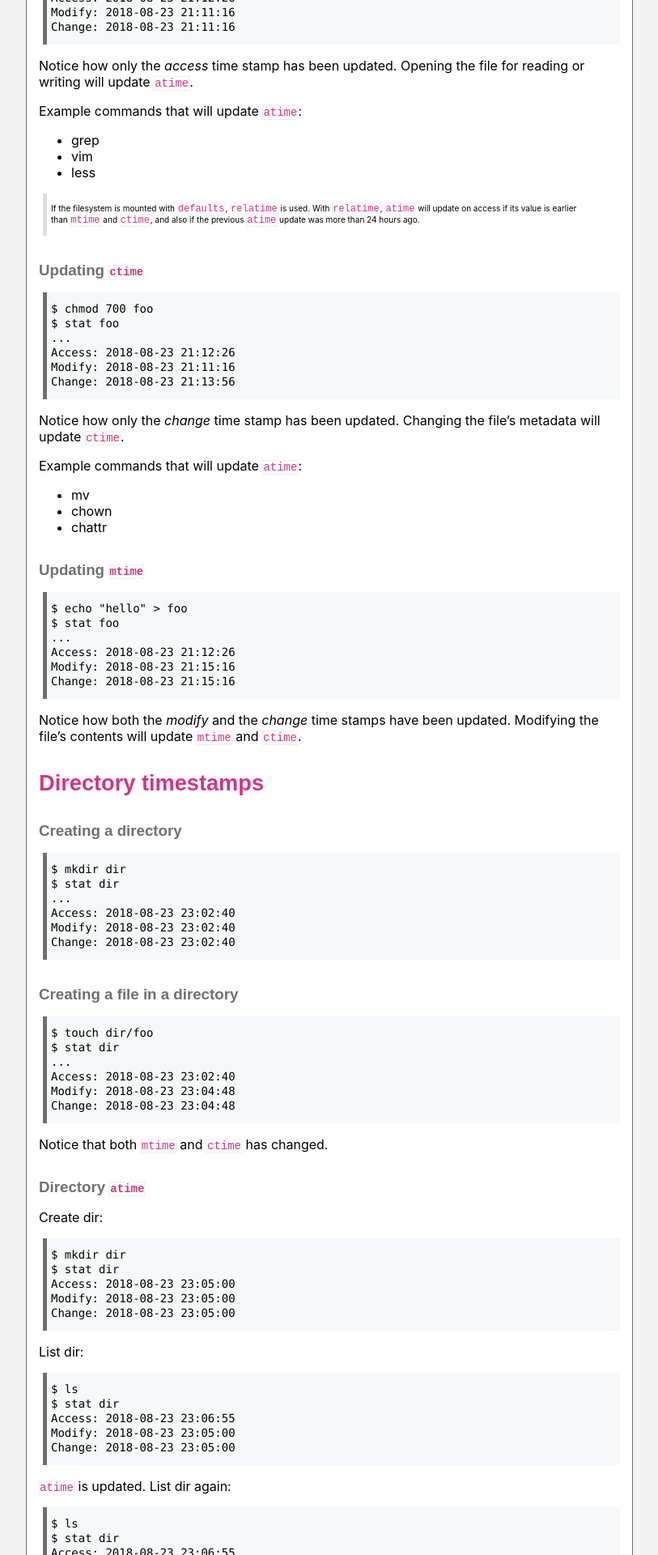
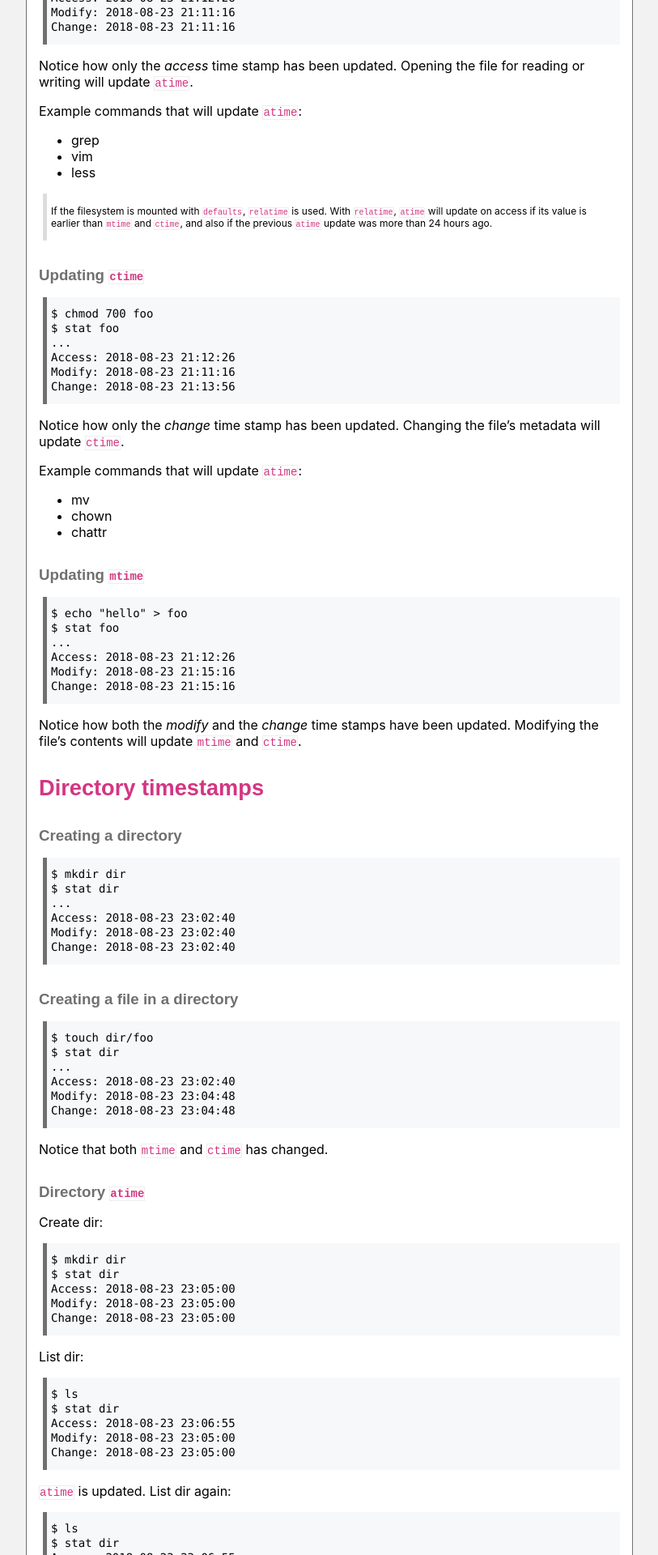
Before and after one commit to execas/execas.github.io, a Jekyll site: the page built from _posts/2018-08-23-linux-timestamps.md, in a window 1280 px wide. Shown: the part 861-2781 px from the top of the page at 81% size, without its empty margins (233-1046 px from the left). Built offline with Jekyll 4.4.1, drawn with Linux system fonts in a browser that asks for light colours.

Commit message:
Update execas.css

```diff
--- a/css/execas.css
+++ b/css/execas.css
@@ -49,11 +49,11 @@ blockquote {
 }
 
 blockquote code {
-     font-size: 12px;
+     font-size: 10px;
 }
 
 blockquote p {
-     font-size: 10px;
+     font-size: 12px;
 }
 
 pre code {
```
